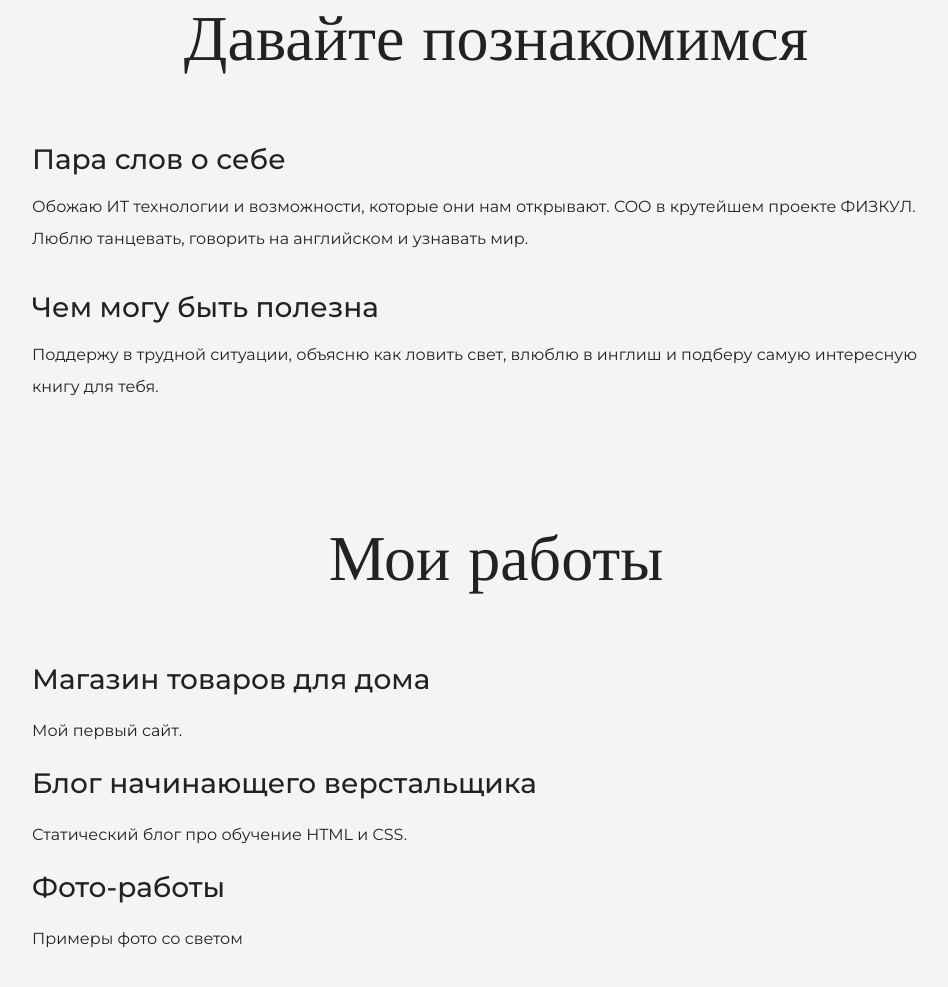
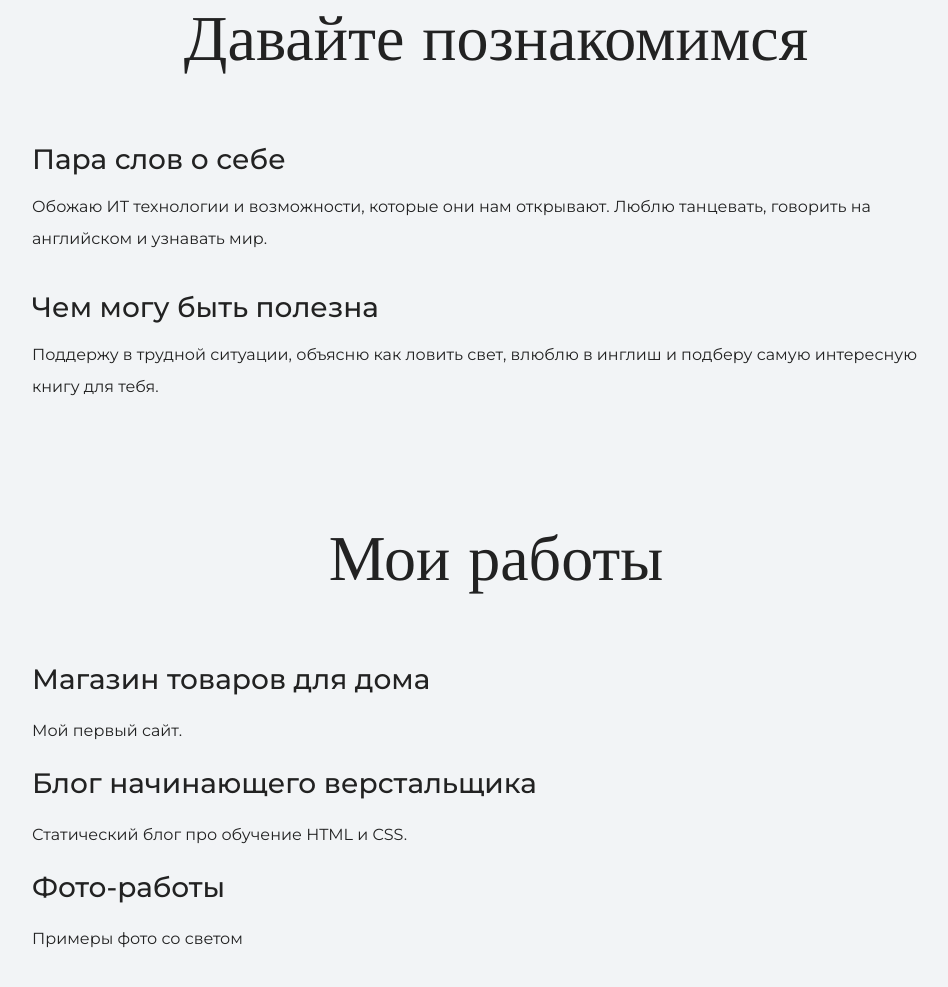
Before and after one commit to AlyonaMatsybarova/Site-studying, a plain HTML site: page index.html in a window 1280 px wide. Shown: the part 1129-2116 px from the top of the page, without its empty margins (144-1092 px from the left). Drawn offline with nearby package versions, Linux system fonts and the light colour scheme.

Commit message:
Description about myself changed

```diff
--- a/index.html
+++ b/index.html
@@ -15,7 +15,6 @@
     </header>
 
 
-
     <section class="hero-image">
       <h1 class="heading">Привет, я Алёна Мацыбарова</h1>
       <p>Junior верстальщица</p>
@@ -24,7 +23,7 @@
     <section class="intro">
       <h2 class="subheading">Давайте познакомимся</h2>
       <h3>Пара слов о себе</h3>
-      <p>Обожаю ИТ технологии и возможности, которые они нам открывают. COO в крутейшем проекте ФИЗКУЛ. Люблю танцевать, говорить на английском и узнавать мир.</p>
+      <p>Обожаю ИТ технологии и возможности, которые они нам открывают. Люблю танцевать, говорить на английском и узнавать мир.</p>
       <h3>Чем могу быть полезна</h3>
       <p>Поддержу в трудной ситуации, объясню как ловить свет, влюблю в инглиш и подберу самую интересную книгу для тебя.</p>
     </section>
```
